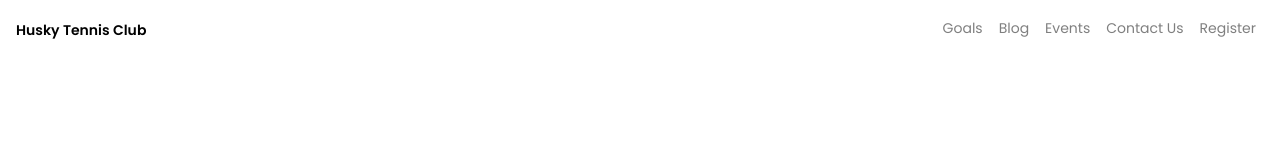
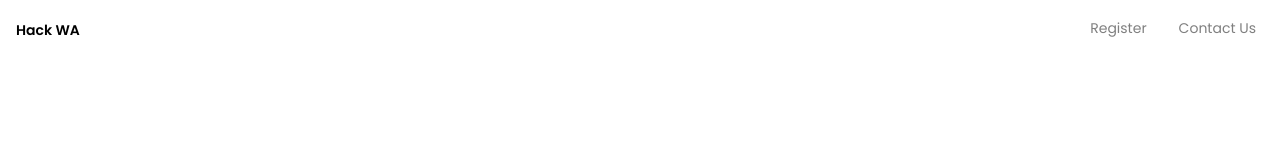
Before and after one commit to kathlu/HackWA, a Gatsby site: page / in a window 1280 px wide. Built offline with nearby package versions, Linux system fonts and the light colour scheme; Gatsby itself is replaced by a stand-in of ours.

Commit message:
updated names of navbar

```diff
--- a/src/components/navbar/navbar.react.js
+++ b/src/components/navbar/navbar.react.js
@@ -81,7 +81,7 @@ class CustomNavbar extends React.Component<Props, State> {
               textDecoration: "none"
             }}
           >
-            Husky Tennis Club
+            Hack WA
           </Link>
         </NavbarBrand>
         <NavbarToggler
@@ -90,11 +90,9 @@ class CustomNavbar extends React.Component<Props, State> {
         />
         <Collapse isOpen={this.state.isOpen} navbar>
           <Nav className="ml-auto" navbar>
-            <CustomNavItem selected={this.props.selected} siteTab="goals" />
-            <CustomNavItem selected={this.props.selected} siteTab="blog" />
-            <CustomNavItem selected={this.props.selected} siteTab="events" />
+            <CustomNavItem selected={this.props.selected} siteTab="register" />
+            <CustomNavItem selected={this.props.selected} siteTab="profile" />
             <CustomNavItem selected={this.props.selected} siteTab="contact" />
-            <CustomNavItem selected={this.props.selected} siteTab="register" />
           </Nav>
         </Collapse>
       </Navbar>
```
